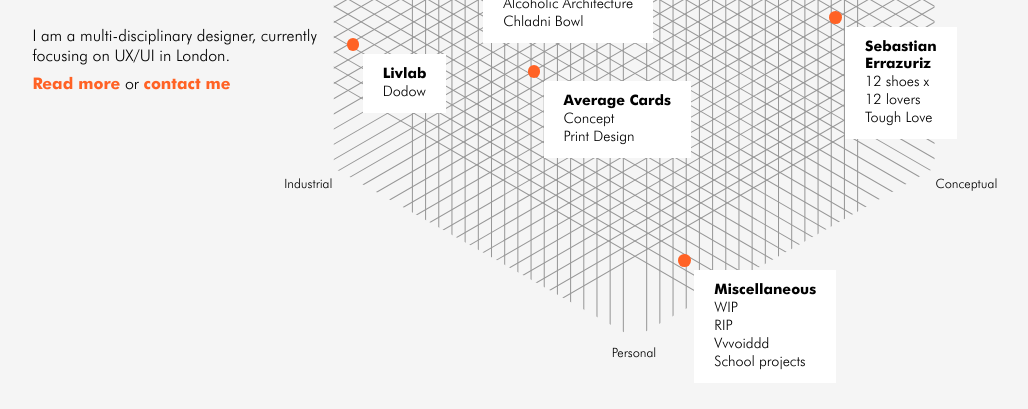
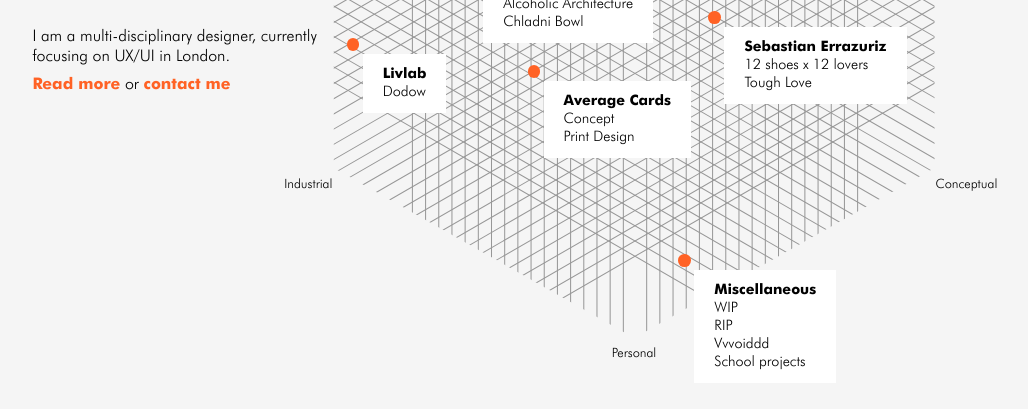
Before and after one commit to audreymgr/audreymgr.github.io, a Jekyll site: the page built from index.html, in a window 1280 px wide. Shown: the top 409 px of the page, without its empty margins (6-1034 px from the left). Built offline with Jekyll 4.4.1, drawn with Linux system fonts in a browser that asks for light colours.

Commit message:
Projects_position4

```diff
--- a/index.html
+++ b/index.html
@@ -52,7 +52,7 @@
                     </ul>
                 </a>
             </li>
-            <li style="left: 85%; top: 54%;">
+            <li style="left: 65%; top: 54%;">
                 <a href="/work/sebastianerrazuriz.html">
                     <h2>Sebastian Errazuriz</h2>
                     <ul>
```
